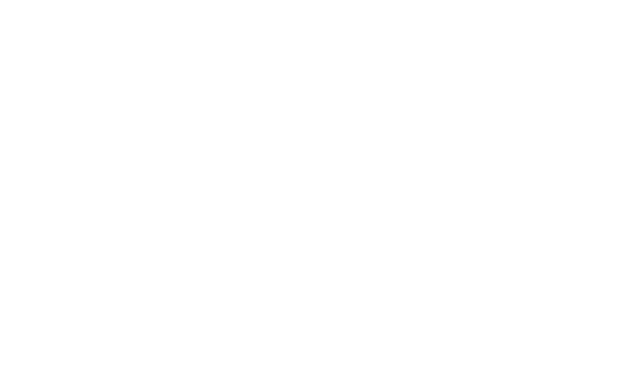
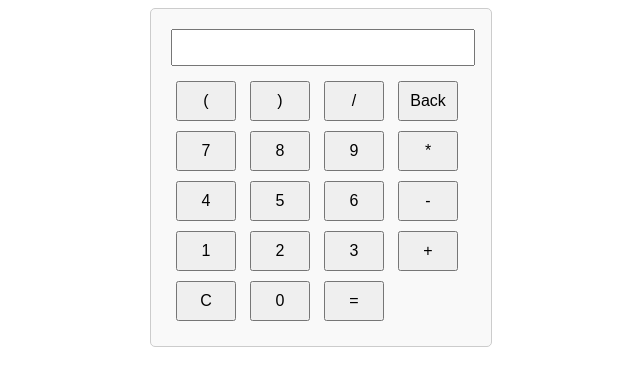
Before and after one commit to acciojob/calculator-js-2-NikhilPeddireddy, a website: page main.html in a window 1280 px wide. Shown: the whole page, without its empty margins (319-959 px from the left). Drawn offline with Linux system fonts and the light colour scheme.

Commit message:
created a submission

```diff
--- a/main.html
+++ b/main.html
@@ -9,6 +9,38 @@
   </head>
   <body>
     <!-- Write yout code here -->
+	  <div class="calculator">
+    <input type="text" id="display" readonly>
+    <div>
+        <button class="btn" id="op">(</button>
+        <button class="btn" id="cl">)</button>
+        <button class="btn" id="divi">/</button>
+        <button class="btn" id="back">Back</button>
+    </div>
+    <div>
+        <button class="btn" id="7">7</button>
+        <button class="btn" id="8">8</button>
+        <button class="btn" id="9">9</button>
+        <button class="btn" id="mul">*</button>
+    </div>
+    <div>
+        <button class="btn" id="4">4</button>
+        <button class="btn" id="5">5</button>
+        <button class="btn" id="6">6</button>
+        <button class="btn" id="sub">-</button>
+    </div>
+    <div>
+        <button class="btn" id="1">1</button>
+        <button class="btn" id="2">2</button>
+        <button class="btn" id="3">3</button>
+        <button class="btn" id="plus">+</button>
+    </div>
+    <div>
+        <button class="btn" id="C">C</button>
+        <button class="btn" id="0">0</button>
+        <button class="btn" id="equal">=</button>
+    </div>
+</div>
 
     <script src="script.js"></script>
   </body>
--- a/script.js
+++ b/script.js
@@ -1 +1,19 @@
 //your JS code here. If required.
+  document.querySelectorAll('.btn').forEach(item => {
+        item.addEventListener('click', event => {
+            if (item.id === 'C') {
+                document.getElementById('display').value = '';
+            } else if (item.id === 'equal') {
+                try {
+                    document.getElementById('display').value = eval(document.getElementById('display').value);
+                } catch (error) {
+                    document.getElementById('display').value = 'Error';
+                }
+            } else if (item.id === 'back') {
+                let currentValue = document.getElementById('display').value;
+                document.getElementById('display').value = currentValue.slice(0, -1);
+            } else {
+                document.getElementById('display').value += item.id;
+            }
+        })
+    });
--- a/styles.css
+++ b/styles.css
@@ -1 +1,21 @@
 /*  your css code here. If applicable */
+ .calculator {
+        width: 300px;
+        margin: 0 auto;
+        padding: 20px;
+        border: 1px solid #ccc;
+        border-radius: 5px;
+        background-color: #f9f9f9;
+    }
+    #display {
+        width: calc(100% - 10px);
+        margin-bottom: 10px;
+        padding: 5px;
+        font-size: 20px;
+    }
+    .btn {
+        width: 60px;
+        height: 40px;
+        margin: 5px;
+        font-size: 16px;
+    }
```
